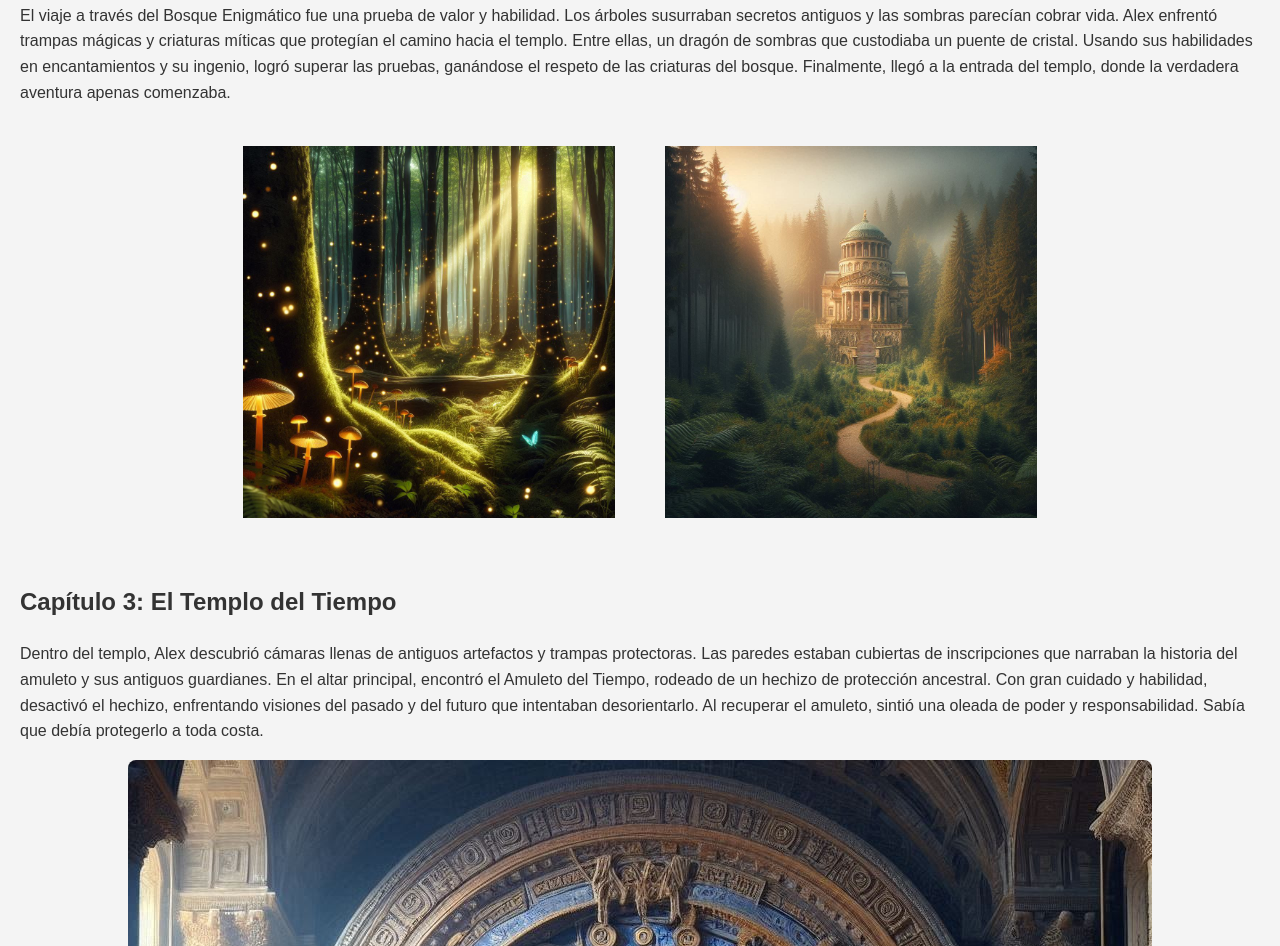
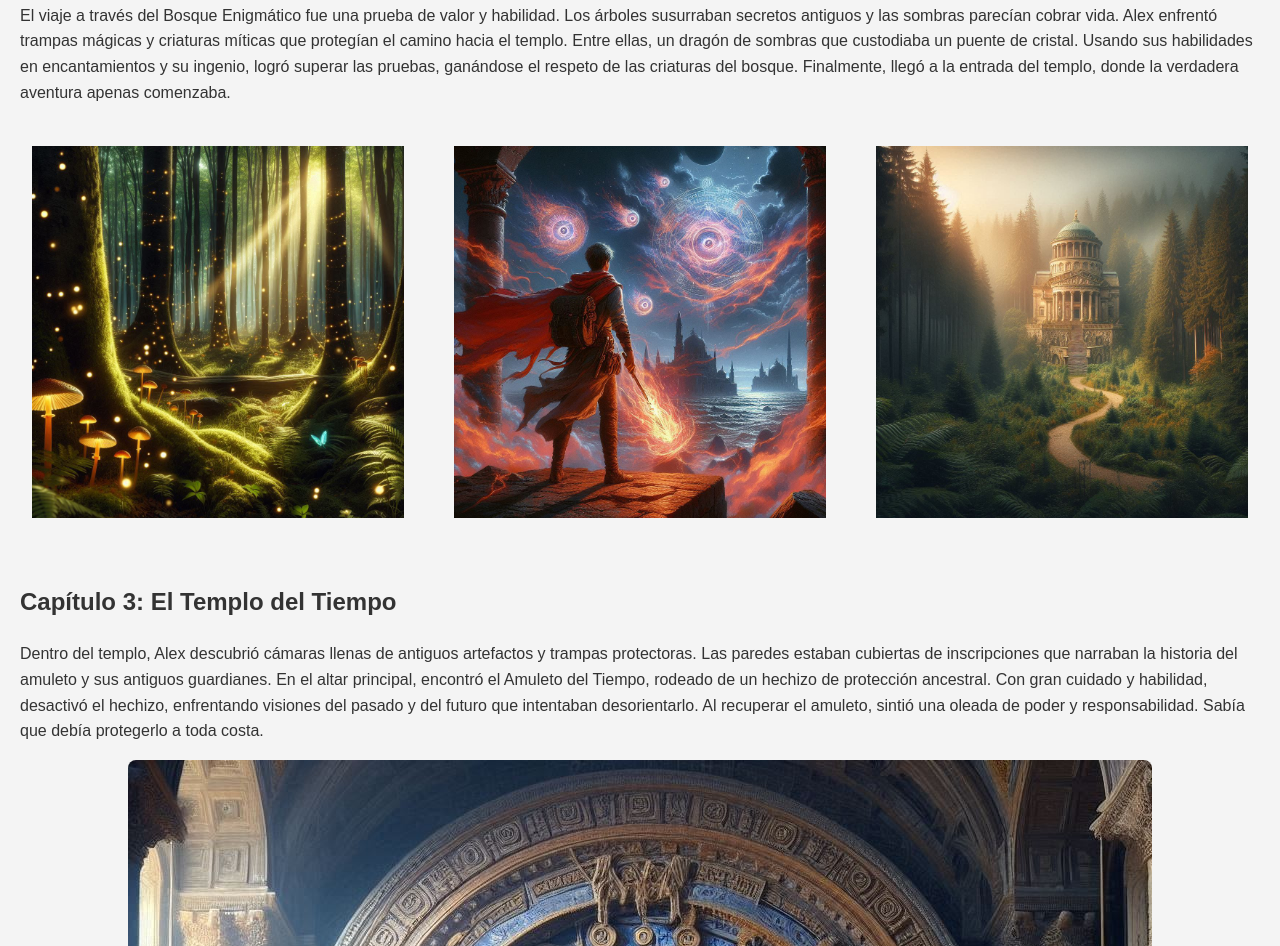
Before and after one commit to DevDygarcia/CSSyJS_Act.4, a plain HTML site: page index.html in a window 1280 px wide. Shown: the part 1826-2772 px from the top of the page. Drawn offline with Linux system fonts and the light colour scheme.

Commit message:
index.html

```diff
--- a/index.html
+++ b/index.html
@@ -29,6 +29,7 @@
             <p>El viaje a través del Bosque Enigmático fue una prueba de valor y habilidad. Los árboles susurraban secretos antiguos y las sombras parecían cobrar vida. Alex enfrentó trampas mágicas y criaturas míticas que protegían el camino hacia el templo. Entre ellas, un dragón de sombras que custodiaba un puente de cristal. Usando sus habilidades en encantamientos y su ingenio, logró superar las pruebas, ganándose el respeto de las criaturas del bosque. Finalmente, llegó a la entrada del templo, donde la verdadera aventura apenas comenzaba.</p>
             <div class="image-slider">
                 <img src="imagenes/El Bosque Enigmático 1.jfif" alt="Bosque Enigmático" class="slider-img">
+                <img src="imagenes/Alex desactivando el hechizo.jfif" alt="hechizo" class="slider-img">
                 <img src="imagenes/templo escondido.jfif" alt="Templo Antiguo" class="slider-img">
             </div>
         </section>
```
